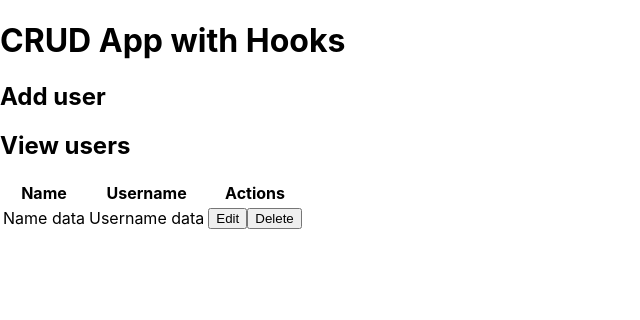
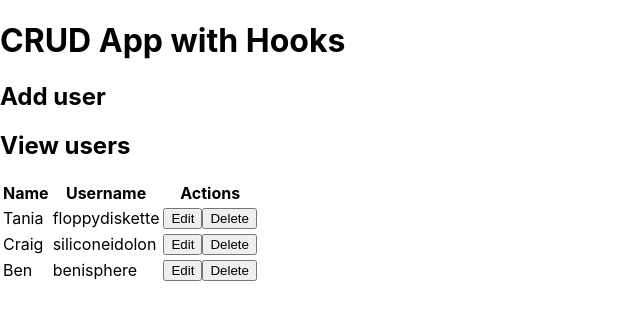
Before and after one commit to RafaelMoid/Sponte-Crud-Test, a React (Create React App) app: page / in a window 1280 px wide. Shown: the top 320 px of the page, without its empty margins (0-640 px from the left). Built offline with nearby package versions, Linux system fonts and the light colour scheme.

Commit message:
Feat: Add User function logic

```diff
--- a/src/tables/UserTable.js
+++ b/src/tables/UserTable.js
@@ -1,6 +1,6 @@
 import React from 'react'
 
-const UserTable = () => (
+const UserTable = (props) => (
   <table>
     <thead>
       <tr>
@@ -10,14 +10,22 @@ const UserTable = () => (
       </tr>
     </thead>
     <tbody>
-      <tr>
-        <td>Name data</td>
-        <td>Username data</td>
-        <td>
-          <button className="button muted-button">Edit</button>
-          <button className="button muted-button">Delete</button>
-        </td>
-      </tr>
+      {props.users.length > 0 ? (
+        props.users.map((user) => (
+          <tr key={user.id}>
+            <td>{user.name}</td>
+            <td>{user.username}</td>
+            <td>
+              <button className="button muted-button">Edit</button>
+              <button className="button muted-button">Delete</button>
+            </td>
+          </tr>
+        ))
+      ) : (
+        <tr>
+          <td colSpan={3}>No users</td>
+        </tr>
+      )}
     </tbody>
   </table>
 )
```
